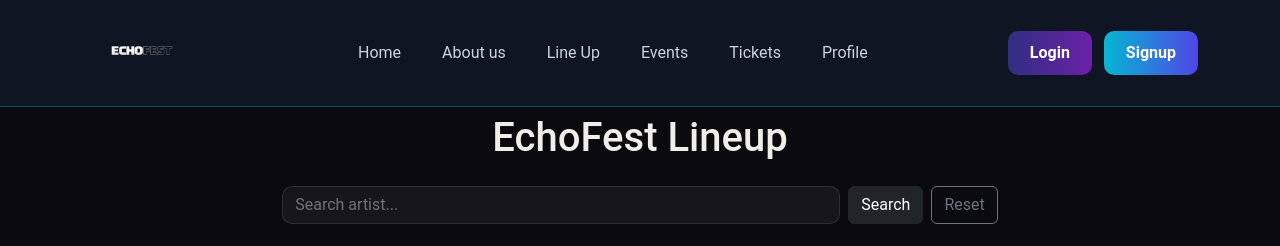
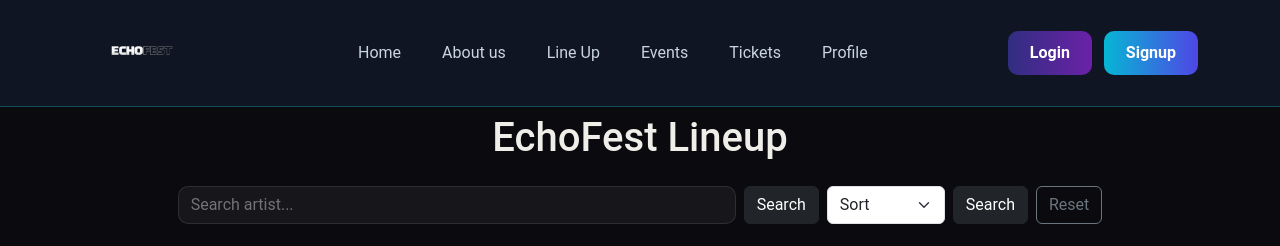
Before and after one commit to sarakycyku/EchoFest, a PHP site: page /lineup.php in a window 1280 px wide. Shown: the top 246 px of the page. Run offline with PHP 8.4, Linux system fonts and the light colour scheme.

Commit message:
SORT DROPDOWN ADDED

```diff
--- a/pages/lineup.php
+++ b/pages/lineup.php
@@ -86,6 +86,17 @@ if ($sort == "stage") {
 
         <button class="btn btn-dark ms-2">Search</button>
 
+          <!-- SORT DROPDOWN  -->
+                <select name="sort" class="form-select w-auto ms-2">
+                    <option value="">Sort</option>
+                    <option value="az" <?= $sort=="az"?"selected":"" ?>>Artist A-Z</option>
+                    <option value="za" <?= $sort=="za"?"selected":"" ?>>Artist Z-A</option>
+                    <option value="day" <?= $sort=="day"?"selected":"" ?>>Day</option>
+                    <option value="stage" <?= $sort=="stage"?"selected":"" ?>>Stage</option>
+                </select>
+
+                <button class="btn btn-dark ms-2">Search</button>
+
         <a href="lineup.php" class="btn btn-outline-secondary ms-2">Reset</a>
 
     </form>
```
